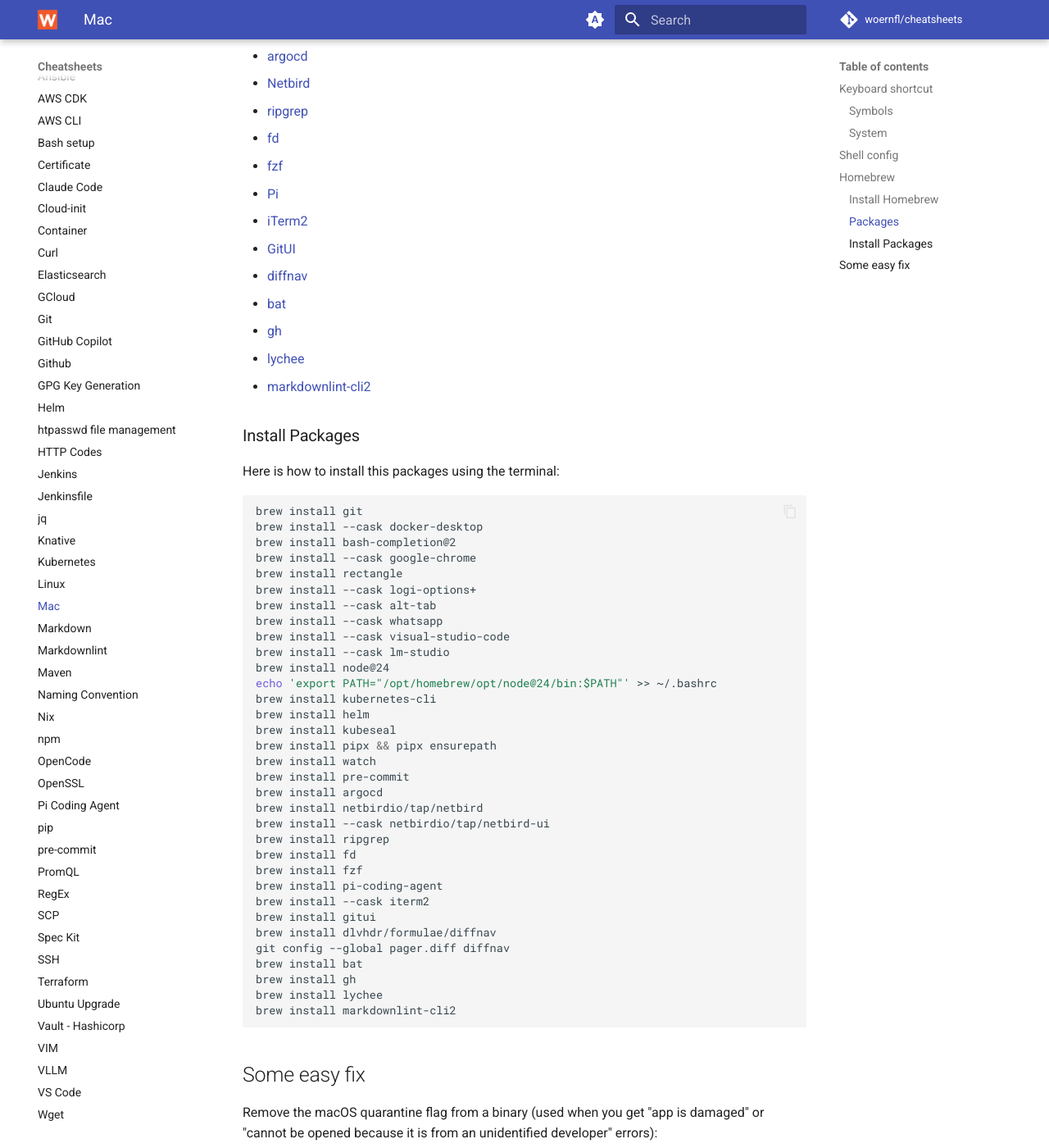
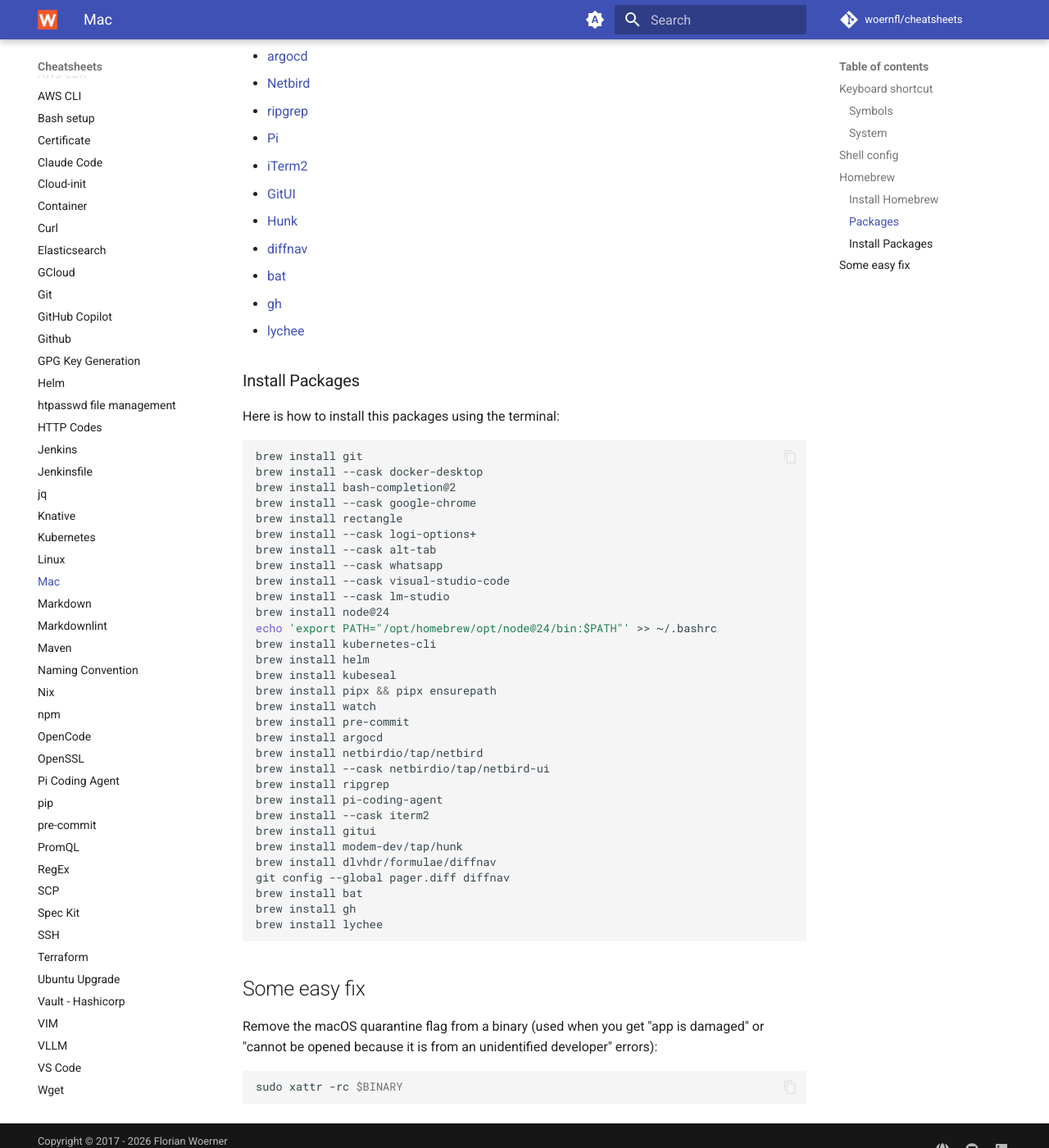
Before and after one commit to woernfl/cheatsheets, an MkDocs documentation site: the page built from docs/mac.md, in a window 1280 px wide and 1400 px high, scrolled down 2246 px. Shown: the whole window at 82% size. Built offline with MkDocs 1.6.1 and Material for MkDocs 9.7.7, drawn with Linux system fonts in a browser that asks for light colours; comment, search, counter and statistics services are not loaded.

Commit message:
Update tools list and installation instructions (#461)
Removed fd and fzf from the list of tools and updated installation instructions to include Hunk.

````diff
--- a/docs/mac.md
+++ b/docs/mac.md
@@ -78,16 +78,14 @@
 - [argocd](https://argoproj.github.io/cd/)
 - [Netbird](https://docs.netbird.io/)
 - [ripgrep](https://github.com/BurntSushi/ripgrep)
-- [fd](https://github.com/sharkdp/fd)
-- [fzf](https://junegunn.github.io/fzf/)
 - [Pi](https://pi.dev/)
 - [iTerm2](https://github.com/gnachman/iterm2)
 - [GitUI](https://github.com/gitui-org/gitui)
+- [Hunk](https://github.com/modem-dev/hunk)
 - [diffnav](https://github.com/dlvhdr/diffnav)
 - [bat](https://github.com/sharkdp/bat)
 - [gh](https://cli.github.com/)
 - [lychee](https://lychee.cli.rs/)
-- [markdownlint-cli2](https://github.com/DavidAnson/markdownlint-cli2)
 
 ### Install Packages
 
@@ -116,17 +114,15 @@
 brew install netbirdio/tap/netbird
 brew install --cask netbirdio/tap/netbird-ui
 brew install ripgrep
-brew install fd
-brew install fzf
 brew install pi-coding-agent
 brew install --cask iterm2
 brew install gitui
+brew install modem-dev/tap/hunk
 brew install dlvhdr/formulae/diffnav
 git config --global pager.diff diffnav
 brew install bat
 brew install gh
 brew install lychee
-brew install markdownlint-cli2
 ```
 
 ## Some easy fix
````
